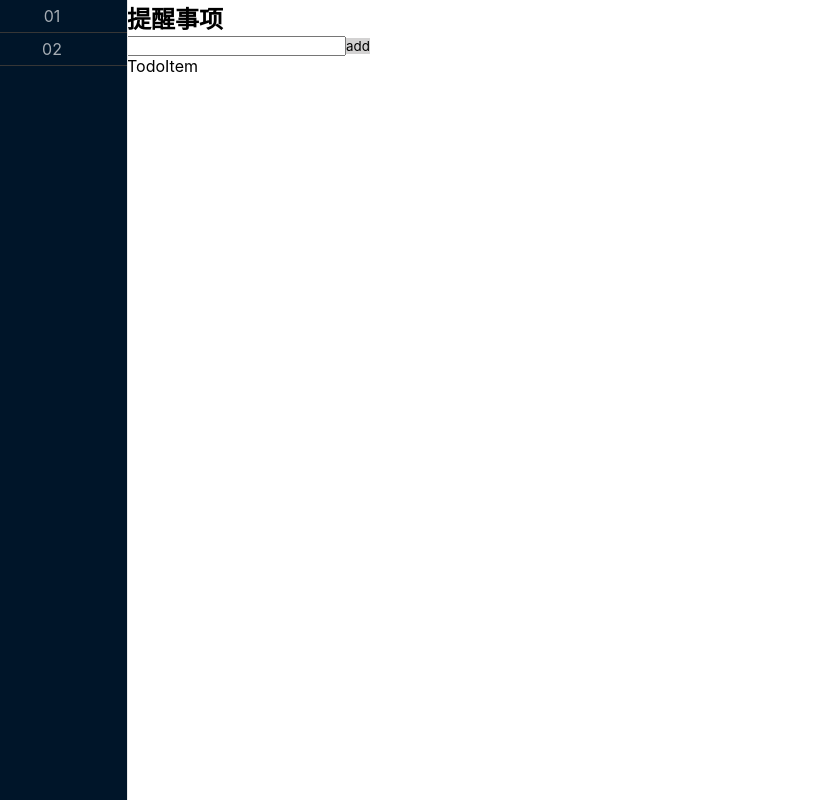
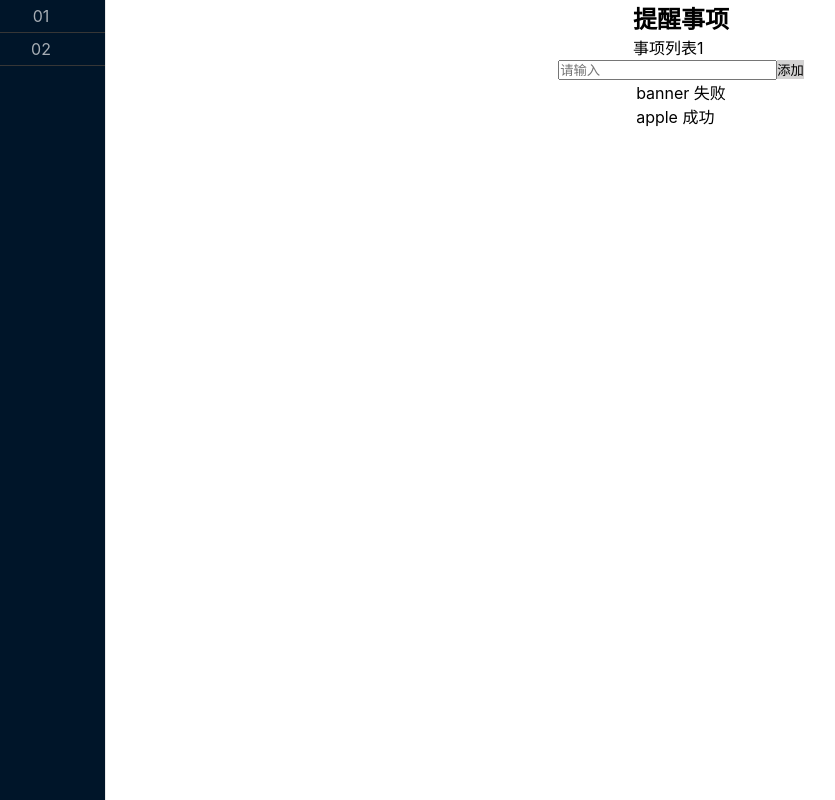
Before and after one commit to bluesnn/react-todo-list, a React app: page / in a window 1280 px wide. Shown: the whole page, without its empty margins (23-858 px from the left). Built offline with nearby package versions, Linux system fonts and the light colour scheme.

Commit message:
todo props

```diff
--- a/src/assets/css/common.css
+++ b/src/assets/css/common.css
@@ -69,5 +69,12 @@ table {
   border-spacing: 0;
 }
 .wrapper {
+  width: 100vw;
   display: flex;
 }
+.left {
+  width: 10%;
+}
+.right {
+  width: 90%;
+}
--- a/src/components/MenuNav/style.scss
+++ b/src/components/MenuNav/style.scss
@@ -2,7 +2,7 @@
   position: fixed;
   left: 0;
   top: 0;
-  width: 150px;
+  width: 10%;
   height: 100vh;
   border-right: 1px solid #e9e9e9;
   display: flex;
--- a/src/components/TodoHeader/index.js
+++ b/src/components/TodoHeader/index.js
@@ -1,9 +1,11 @@
 import React from 'react'
 
-export default function TodoHeader() {
+export default function TodoHeader(props) {
+  console.log(props)
   return (
     <div>
-      <h2>提醒事项</h2>
+      <h2>{props.desc}</h2>
+      <p>{props.children}</p>
     </div>
   )
 }
--- a/src/components/TodoInput/index.js
+++ b/src/components/TodoInput/index.js
@@ -1,11 +1,16 @@
 import React, { Component } from 'react'
 
 export default class TodoInput extends Component {
+  static defaultProps = {
+    btnText: '添加'
+  }
+
   render() {
+    console.log(this.props)
     return (
       <div>
-        <input type="text"></input>
-        <button type="btn">add</button>
+        <input type="text" placeholder={this.props.placeholder}></input>
+        <button type="btn">{this.props.btnText}</button>
       </div>
     )
   }
--- a/src/components/TodoList/TodoItem.js
+++ b/src/components/TodoList/TodoItem.js
@@ -1,9 +1,10 @@
 import React from 'react'
 
-export default function TodoItem() {
+export default function TodoItem(props) {
+  console.log(props)
   return (
-    <div>
-    TodoItem
-    </div>
+    <li>
+      {props.title} {props.status ? '成功' : '失败'}
+    </li>
   )
 }
--- a/src/components/TodoList/index.js
+++ b/src/components/TodoList/index.js
@@ -2,10 +2,25 @@ import React, { Component } from 'react'
 import TodoItem from './TodoItem'
 
 export default class TodoList extends Component {
+  state = {
+    title: 'item'
+  }
+
   render() {
     return (
       <ul>
-        <TodoItem />
+        {
+          this.props.list.map(el => {
+            return (
+              <TodoItem
+                key = {el.id}
+                // title = {el.title}
+                // status = {el.status}
+                {...el}
+              />
+            )
+          })
+        }
       </ul>
     )
   }
--- a/src/index.js
+++ b/src/index.js
@@ -9,10 +9,10 @@ import List from './views/02/App';
 const App = (
   <Router>
     <div className="wrapper">
-      <div>
+      <div className="left">
         <MenuNav />
       </div>
-      <div>
+      <div className="right">
         <Route path="/" exact component={Index} />
         <Route path="/list" exact component={List} />
       </div>
--- a/src/views/01/App.css
+++ b/src/views/01/App.css
@@ -1,7 +1,7 @@
 .App {
-  margin-left: 150px;
   display: flex;
   flex-direction: column;
+  align-items: center;
 }
 button {
   background: #d3d2d2;
--- a/src/views/01/App.js
+++ b/src/views/01/App.js
@@ -1,4 +1,4 @@
-import React from 'react';
+import React, { useState } from 'react';
 import './App.css';
 import {
   TodoHeader,
@@ -7,11 +7,24 @@ import {
 } from '../../components';
 
 function App() {
+  const [tips] = useState('事项列表1');
+  const [list] = useState([{
+    id: 0,
+    title: 'banner',
+    status: false
+  },{
+    id: 1,
+    title: 'apple',
+    status: true
+  },]);
+
   return (
     <div className="App">
-      <TodoHeader />
-      <TodoInput />
-      <TodoList />
+      <TodoHeader desc="提醒事项">
+        {tips}
+      </TodoHeader>
+      <TodoInput placeholder="请输入" />
+      <TodoList list={list} />
     </div>
   );
 }
```
